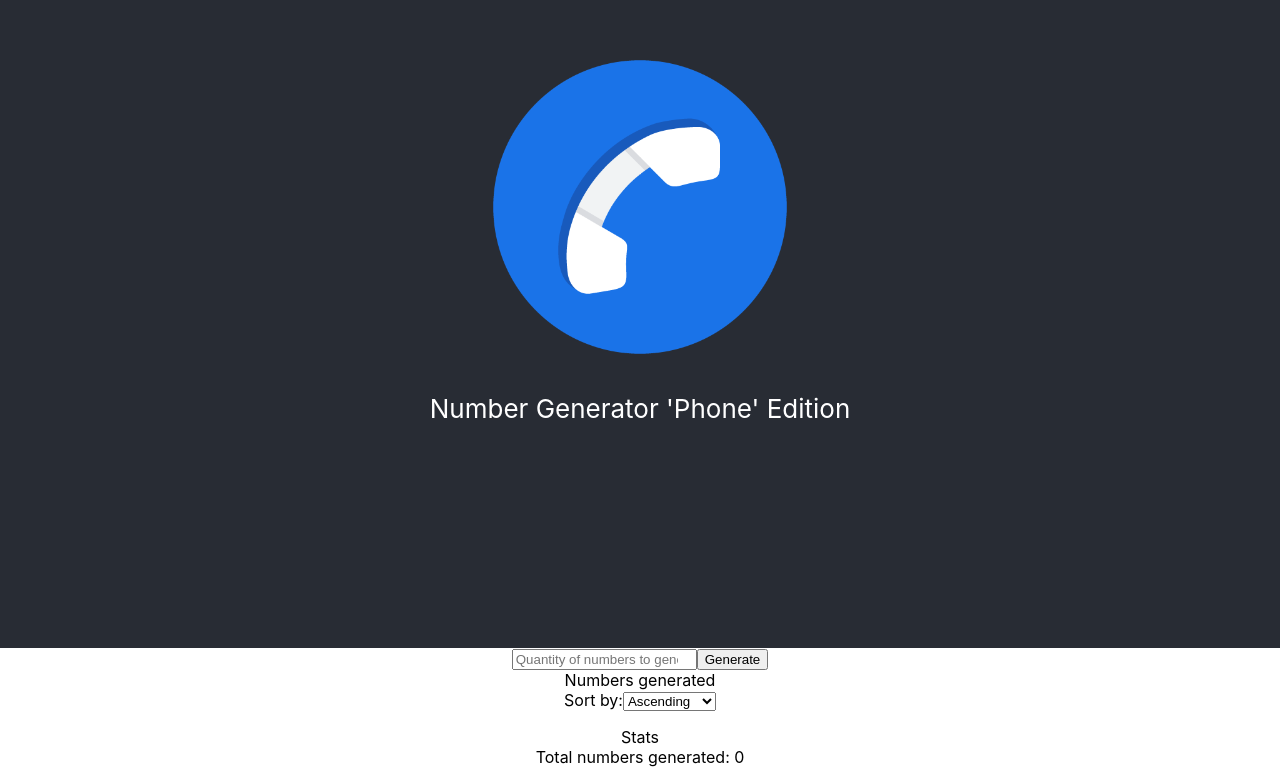
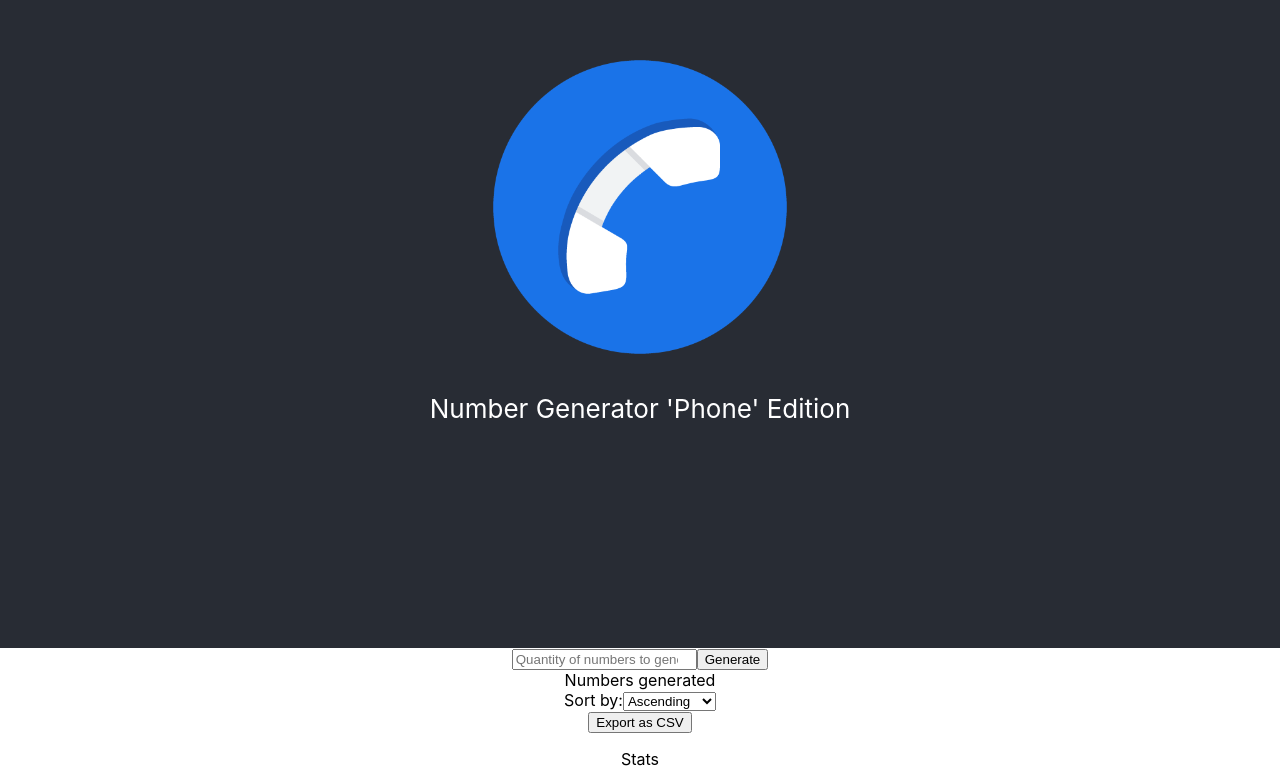
Before and after one commit to Elbertbiggs360/numbergen, a React (Create React App) app: page / in a window 1280 px wide. Shown: the part 152-921 px from the top of the page. Built offline with nearby package versions, Linux system fonts and the light colour scheme.

Commit message:
Add export to csv button

```diff
--- a/package.json
+++ b/package.json
@@ -6,6 +6,7 @@
     "coveralls": "^3.0.3",
     "enzyme": "^3.9.0",
     "enzyme-adapter-react-16": "^1.12.1",
+    "file-saver": "^2.0.1",
     "react": "^16.8.6",
     "react-dom": "^16.8.6",
     "react-scripts": "3.0.0",
--- a/src/components/App.js
+++ b/src/components/App.js
@@ -1,6 +1,7 @@
 import React, { Component } from 'react';
 import logo from '../logo.png';
 import '../App.css';
+import saveAs from 'file-saver';
 
 class App extends Component {
 
@@ -39,6 +40,9 @@ class App extends Component {
                   <option value="asc">Ascending</option>
                   <option value="desc">Descending</option>
                 </select>
+              </div>
+              <div className="export">
+                <button onClick={this.exportNumbers} className="export-btn">Export as CSV</button>
               </div>
             </header>
             <div className="numbers">
@@ -115,8 +119,11 @@ class App extends Component {
       case 'quantity':
         return this.updateQuantity(event.target.value);
       case 'sorter':
-        this.updateSortOrder(event.target.value);
-        this.sortNumbers();
+        const { asc } = this.state;
+        if(asc !== event.target.value){
+          this.updateSortOrder(event.target.value);
+          this.sortNumbers();
+        }
       default:
         return;
     }
@@ -129,6 +136,12 @@ class App extends Component {
   updateSortOrder = asc => {
     this.setState({asc});
   }
+
+  exportNumbers = event => {
+    event.preventDefault();
+    const { numberlist } = this.state;
+    return numberlist.length && saveAs(new Blob(numberlist, { type: "text/csv;charset=utf-8" }), 'phoneNumbers.csv');
+  };
 }
 
 export default App;
```
Also changed, not shown: 2 other files (tests, documents, lock files or other folders).
